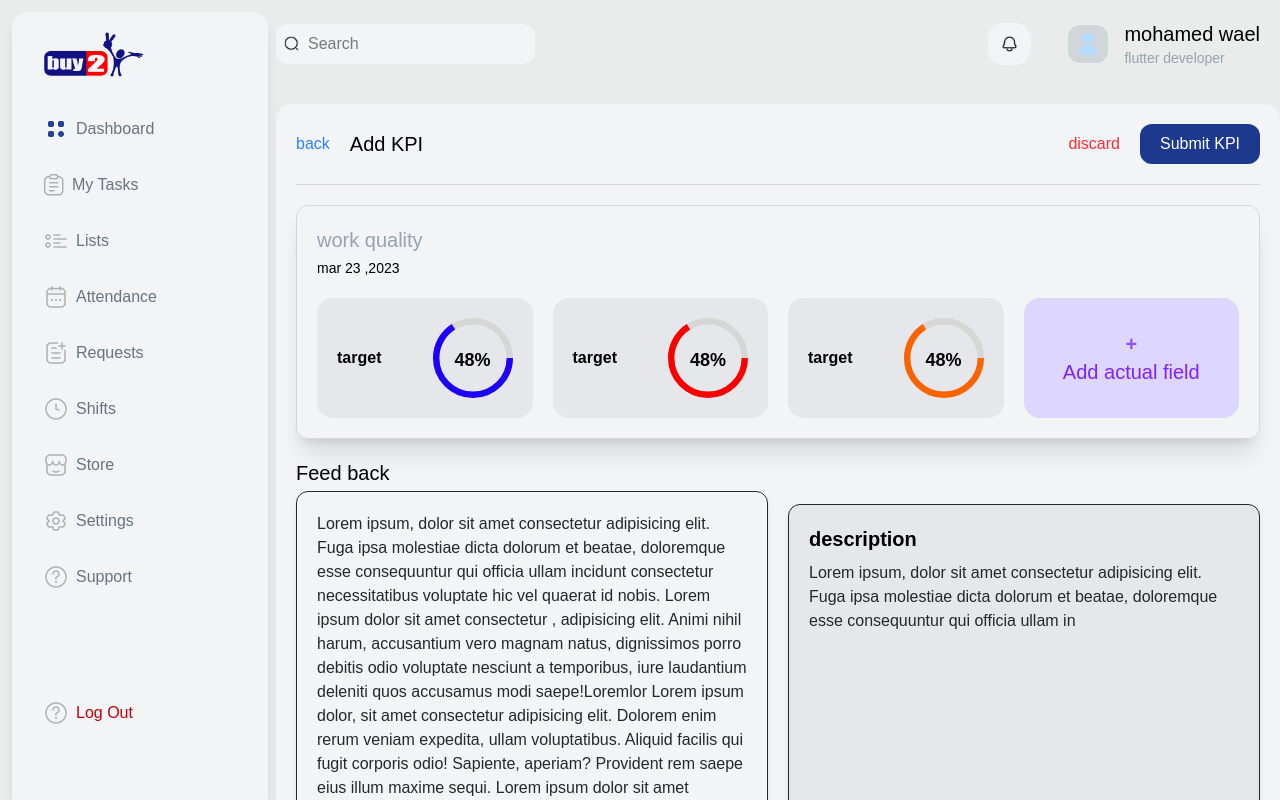
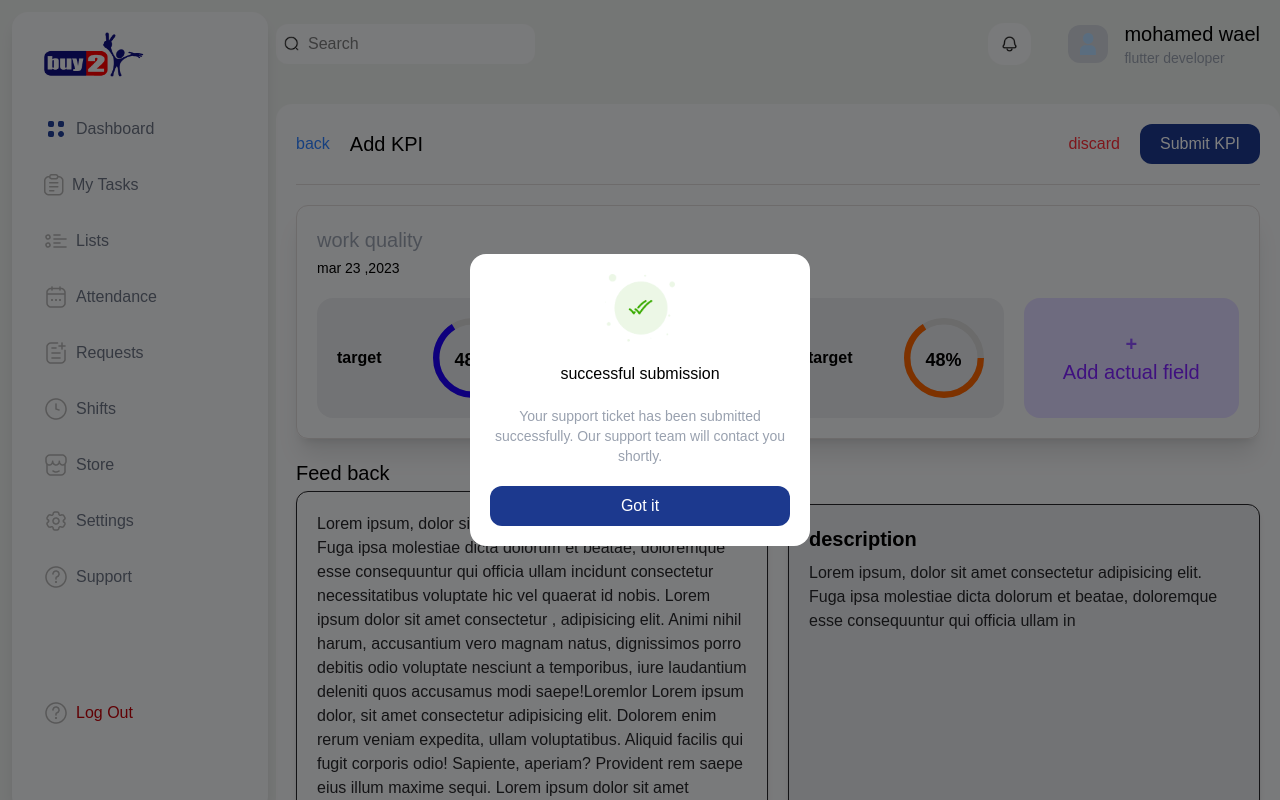
Before and after one commit to mohamedwael56/Team-track, a Next.js app: page /profile/team-profile/metric in a window 1280 px wide. Both pictures are taken after a click on the button "Submit KPI". Shown: the top 800 px of the page. Built offline with nearby package versions, Linux system fonts and the light colour scheme.

Commit message:
created the metric button and made it interactive to create a new metric and created the successful and failure messages in case of submitting

```diff
--- a/src/app/profile/team-profile/metric/page.jsx
+++ b/src/app/profile/team-profile/metric/page.jsx
@@ -3,20 +3,33 @@ import Header from '@/components/header'
 import React from 'react'
 import Sidebar from '@/components/sidebar'
 import Link from 'next/link'
+import { useState } from 'react'
 import { Navigation, Pagination, Scrollbar, A11y } from 'swiper/modules';
 import { Swiper, SwiperSlide } from 'swiper/react';
 import 'swiper/css';
 import 'swiper/css/navigation';
 import 'swiper/css/pagination';
 import 'swiper/css/scrollbar';
+import { useRouter } from 'next/navigation';
 import { CircularProgressbar, buildStyles } from 'react-circular-progressbar';
 import { Doughnut } from 'react-chartjs-2'
 import { Chart as ChartJs,Tooltip,Legend,ArcElement } from 'chart.js'
 ChartJs.register(ArcElement,Tooltip,Legend)
-function page() {
+function Page() {
+  const router = useRouter();
     const percentage = 66;
-
-  const data={
+    const [status, setStatus] = useState('successful');
+    const [submitted, setSubmitted] = useState(false);
+const [open, setOpen] = useState(false);
+const [actualField, setActualField] = useState(false);
+ const [inputValue, setInputValue] = useState('');
+ const [percentageValue, setPercentageValue] = useState(0);
+ const savedPercentage=()=>{
+  setActualField(open)
+  setPercentageValue(inputValue)
+  setOpen(false)
+ }
+const data={
     labels:['matric 1','matric 2','matric 3','matric 4','matric 5',],
     datasets:[{
       data:[42,42,42,78,65],
@@ -24,10 +37,54 @@ function page() {
     }]
   }
   return (
+
 <div className="flex">
   <div className="flex-1 ml-69">
     <Header />
     <main>
+      {
+      open&&(
+        <>
+        <div className='fixed bg-black opacity-50 inset-0 z-50'></div>
+        <div className="fixed inset-0 z-50 flex items-center justify-center">
+          <div className="bg-white p-2 flex-col w-120 rounded-2xl">
+            <div className="flex justify-between mb-5 items-center">
+          <h1 className='text-black'>add actual field</h1>
+          <button onClick={()=>setOpen(false)} className='text-2xl cursor-pointer text-black'>×</button>
+            </div>
+            <div className="flex flex-col gap-2">
+              <label htmlFor="" className='text-black'>actual field</label>
+              <input value={inputValue} onChange={(e)=>setInputValue(e.target.value)} type="text" id="" className='rounded-lg px-2 text-black border py-2 border-gray-400' />
+            </div>
+            <div className="flex my-5 gap-2">
+              <button onClick={()=>setOpen(false)} className=' border-blue-800 border text-blue-800 w-full rounded-xl cursor-pointer px-5 py-2 ml-2'>Cancel</button>
+              <button onClick={savedPercentage} className='bg-blue-900 w-full rounded-xl cursor-pointer text-white px-5 py-2'>Save</button>
+            </div>
+            </div>
+        </div>
+        </>
+      )
+    }
+    {submitted&&(
+                    <>
+                    <div className="bg-black opacity-50 fixed inset-0 z-50"></div>
+                    <div className="fixed inset-0 flex items-center justify-center z-50">
+                    <div className="bg-white p-5 items-center flex flex-col rounded-2xl ">
+                    <img src={status === 'successful' ? "/icons/icon.png" : "/icons/icon(2).png"} width={70} />
+                    <div className="flex flex-col items-center justify-center">
+                    <div className="mt-5  text-black"> {status === 'successful' ? ' successful submission' : ' submission failed'}</div>
+                    <div className="my-5 text-center text-gray-400 w-[300px] text-sm "> {`${status === 'successful' ? 'Your support ticket has been submitted successfully. Our support team will contact you shortly.' : 'Your support ticket submission failed. Please try again later.'}`}</div>
+                    </div>
+                    {status === 'successful' ? (
+                        <button onClick={()=>setSubmitted(false)} className='bg-blue-900 text-white px-4 py-2 rounded-xl cursor-pointer w-full'>Got it</button>
+                    ) : (
+                         <button onClick={()=>setSubmitted(false)} className='bg-red-500 text-white px-4 py-2 rounded-xl cursor-pointer w-full'>Got it</button>
+                    )}
+
+                    </div>
+                    </div>
+                    </>
+                )}
       <div className="bg-gray-100 flex flex-col rounded-2xl p-5 my-4">
     <div className="flex items-center mb-5 justify-between">
     <div className="flex gap-5 items-center flex-row">
@@ -37,8 +94,8 @@ function page() {
     <h1 className='text-black text-xl'>Add KPI</h1>
     </div>
     <div className="flex flex-row items-center gap-5">
-        <button className='text-red-500 cursor-pointer'>discard</button>
-        <button className='bg-blue-900 rounded-xl cursor-pointer text-white px-5 py-2'>Submit KPI</button>
+        <button onClick={()=>router.back()} className='text-red-500 cursor-pointer'>discard</button>
+        <button onClick={()=>setSubmitted(true)} className='bg-blue-900 rounded-xl cursor-pointer text-white px-5 py-2'>Submit KPI</button>
     </div>
     </div>
     <hr />
@@ -100,11 +157,37 @@ function page() {
         <p className='absolute top-7 font-bold text-lg'>48%</p>
         </div>
     </div>
-    <button className="bg-violet-200 cursor-pointer w-full items-center flex flex-col p-5 justify-center rounded-2xl">
+    {
+      actualField?(
+     <div className="bg-gray-200 w-full items-center flex p-5 justify-between rounded-2xl">
+        <p className='text-black font-bold'>target</p>
+        <div className="flex w-20 relative text-sm text-nowrap items-center text-black flex-col">
+        <CircularProgressbar
+          value={inputValue}
+          styles={buildStyles({
+            rotation: 0.25,
+            strokeLinecap: 'butt',
+            pathTransitionDuration: 0.5,
+            pathColor: `rgb(30, 180, 0)`,
+            textColor: '#f88',
+            trailColor: '#d6d6d6',
+            backgroundColor: '#3e98c7',
+          })}
+        />
+        <p className='absolute top-7 font-bold text-lg'>{percentageValue}%</p>
+        </div>
+    </div>
+
+      ):(
+    <button onClick={()=>setOpen(true)} className="bg-violet-200 cursor-pointer w-full items-center flex flex-col p-5 justify-center rounded-2xl">
        <p className='text-violet-500 text-xl font-bold '>+</p>
        <p className='text-violet-600 text-xl '>Add actual field</p>
 
     </button>
+
+      )
+
+    }
 </div>
     </div>
     <h1 className='text-black text-xl mb-1'>Feed back</h1>
@@ -160,4 +243,4 @@ function page() {
   )
 }
 
-export default page
+export default Page
```
Also changed, not shown: public/icons/customer-service.png (added).
